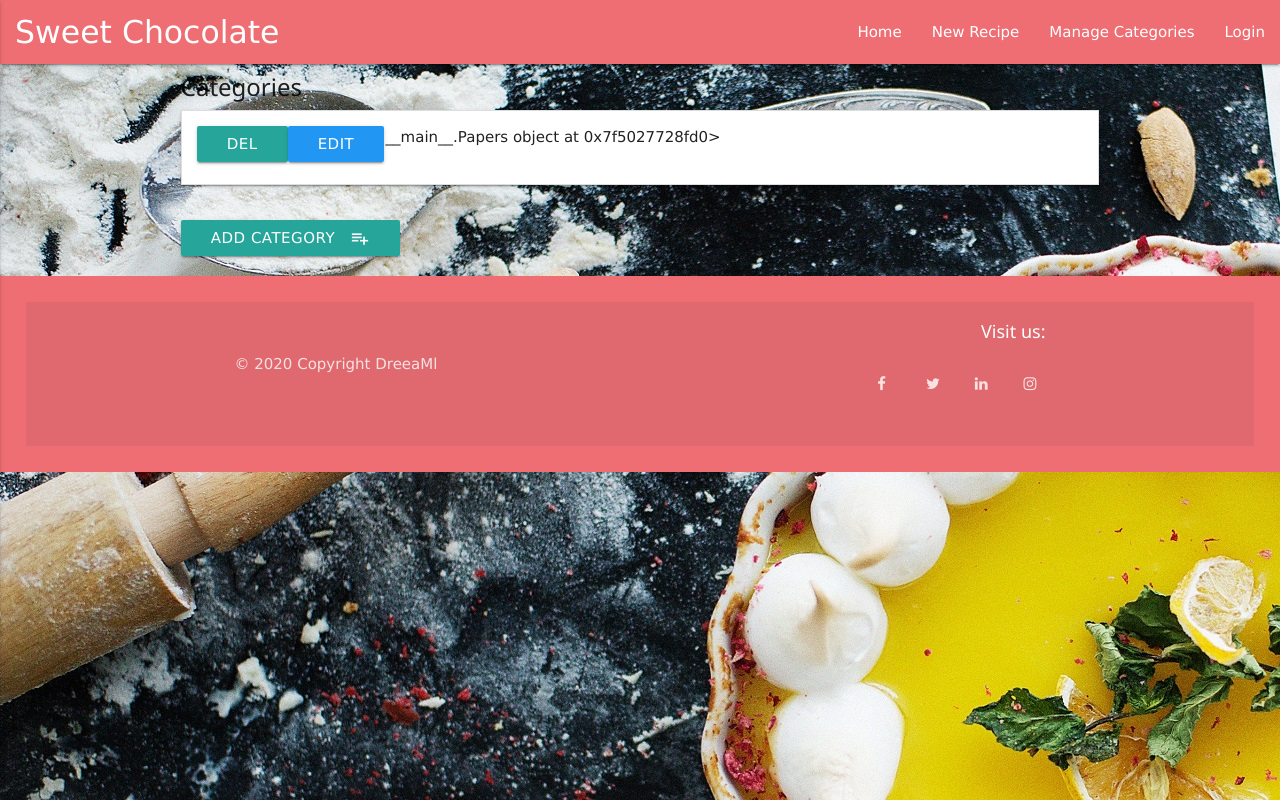
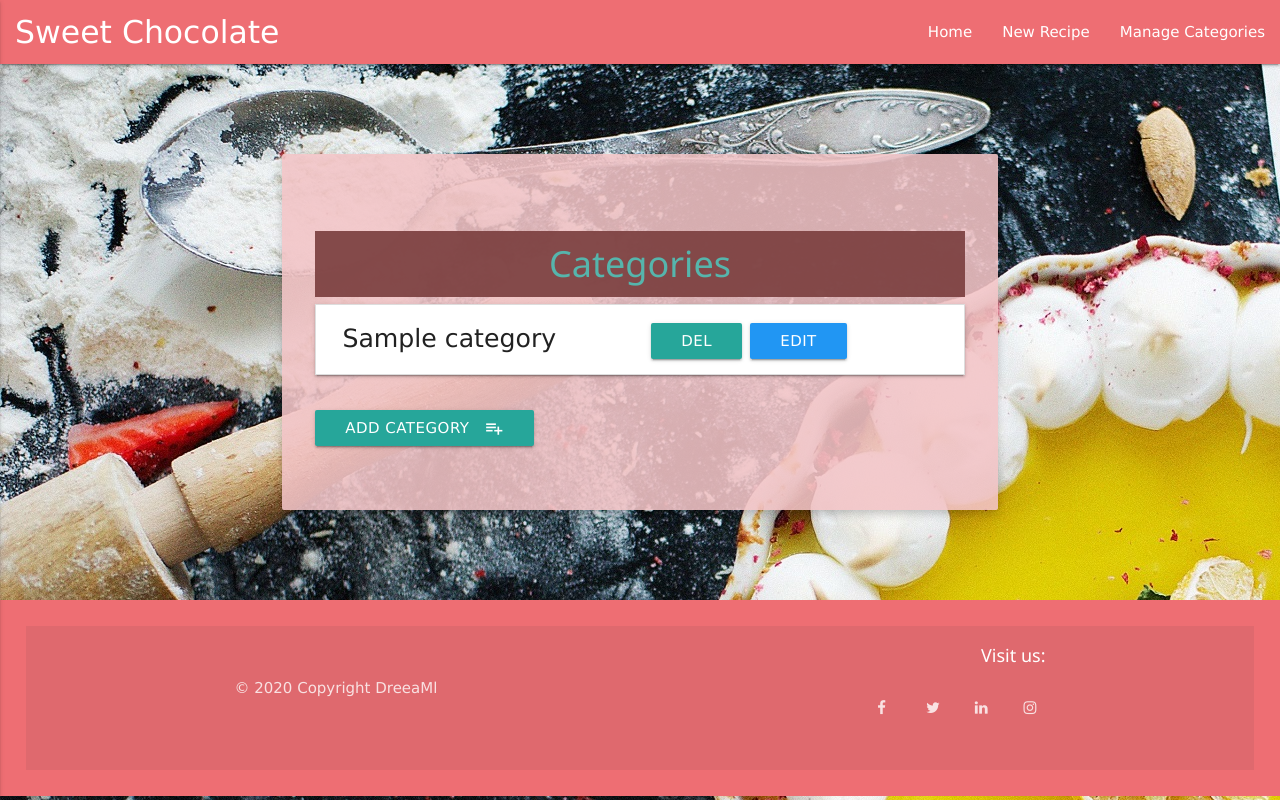
Before and after one commit to Dreeaml/Sweet-Chocolate, a Flask app: page /get_categories in a window 1280 px wide. Run offline with Flask 2, Linux system fonts and the light colour scheme; a database or web service that is not in the repository returns one stand-in record (values such as "Sample title"); some libraries are stand-ins or nearby versions.

Commit message:
fixed database connection with categories, include gitignore file, fixing redirect issues, improving desing

```diff
--- a/app.py
+++ b/app.py
@@ -2,12 +2,15 @@
 from flask import Flask, render_template, redirect, request, url_for
 from flask_pymongo import PyMongo
 from bson.objectid import ObjectId
+from os import path
+
+if path.exists("env.py"):
+    import env
 
 app = Flask(__name__)
 
 app.config["MONGO_DBNAME"] = 'sweet_chocolate'
-#app.config["MONGO_URI"] = os.getenv('MONGO_URI', 'mongodb://localhost')
-app.config["MONGO_URI"] = 'mongodb+srv://dreeaml_06:qV8hoAKKPSmzZB7v@myfirstcluster-aklf4.mongodb.net/sweet_chocolate?retryWrites=true&w=majority'
+app.config["MONGO_URI"] = os.environ.get('MONGO_URI')
 
 mongo = PyMongo(app)
 
@@ -33,14 +36,10 @@
     return redirect(url_for("get_recipes"))
 
 #open a recipe
-@app.route('/show_recipe/<recipe_id>/')
+@app.route('/show_recipe/<recipe_id>', methods=['GET'])
 def show_recipe(recipe_id):
     recipe_id = mongo.db.recipes.find_one({"_id": ObjectId(recipe_id)})
-
-@app.route('/delete_recipe/<recipe_id>')
-def delete_recipe(recipe_id):
-    mongo.db.recipe.remove({'_id': ObjectId(recipe_id)})
-    return redirect(url_for('get_recipes'))
+    return render_template("show_recipe.html", recipe=recipe_id)
 
 #categories create, delete, edit, update and insert.
 
@@ -57,7 +56,8 @@
 @app.route('/edit_category/<category_id>')
 def edit_category(category_id):
     return render_template('editcategory.html',
-    categories=mongo.db.categories.find_one({'_id': ObjectId(category_id)}))
+                           category=mongo.db.categories.find_one(
+                           {'_id': ObjectId(category_id)}))
 
 @app.route('/update_category/<category_id>', methods=['POST'])
 def update_category(category_id):
--- a/templates/addcategory.html
+++ b/templates/addcategory.html
@@ -1,6 +1,7 @@
 {% extends 'base.html' %}
 {% block content %}
 
+<div class="card col s8" style="padding:5%;">
     <h3>Add Category</h3>
     <form action="{{ url_for('insert_category') }}" method="POST" class="col s12">
         <div class="row">
@@ -15,4 +16,5 @@
             </button>
         </div>
     </form>
+</div>
 {% endblock %}
--- a/templates/base.html
+++ b/templates/base.html
@@ -18,13 +18,11 @@
                 <li><a href="{{url_for('get_recipes')}}">Home</a></li>
                 <li><a href="{{url_for('add_recipe')}}">New Recipe</a></li>
                 <li><a href="{{url_for('get_categories')}}">Manage Categories</a></li>
-                <li><a href="#">Login</a></li>
             </ul>
             <ul class="side-nav" id="mobile-demo">
                 <li><a href="{{url_for('get_recipes')}}">Home</a></li>
                 <li><a href="{{url_for('add_recipe')}}">New Recipe</a></li>
                 <li><a href="{{url_for('get_categories')}}">Manage Categories</a></li>
-                <li><a href="#">Login</a></li>
             </ul>
         </div>
     </nav>
--- a/templates/categories.html
+++ b/templates/categories.html
@@ -1,19 +1,21 @@
 {% extends 'base.html' %}
 {% block content %}
-
+<div class="card col s8" style="padding:5%;">
     <div class="row">
-
-    <h3>Categories</h3>
+        <div style="background-color: #7e4242f0; padding:0.5%; margin-top:5%; text-align:center; color:#56b5ac;">
+            <h1>Categories</h1>
+        </div>
         <ul class="collapsible" data-collapsible="accordion">
             {% for category in categories %}
             <li>
                 <div class="collapsible-header">
+                    <div class="col s6"><span class="flow-text">
+                        <strong>{{category.category_name}}</strong>
+                    </span></div>
+                    <div class="col s6"><span class="flow-text">
                         <a href="{{url_for('delete_category', category_id=category._id)}}" class="waves-effect waves-light btn btn_small">Del</a>
                         <a href="{{url_for('edit_category', category_id=category._id)}}" class="waves-effect waves-light btn btn_small blue">Edit</a>
-
-                <div class="row">
-                    <strong>{{categories.category_name}}</strong>
-                </div>
+                    </span></div>
                 </div>
             </li>
             {% endfor %}
@@ -25,4 +27,5 @@
             <i class="material-icons right">playlist_add</i>Add Category
         </a>
     </div>
+</div>
 {% endblock %}
--- a/templates/editcategory.html
+++ b/templates/editcategory.html
@@ -1,6 +1,7 @@
 {% extends 'base.html'%}
 
 {% block content %}
+<div class="card col s8" style="padding:5%;">
     <h3>Edit Category</h3>
     <div class="row">
         <form action="{{ url_for('update_category', category_id=category._id) }}" method="POST" class="col s12">
@@ -21,4 +22,6 @@
             </div>
         </form>
     </div>
+</div>
+
 {% endblock %}
```
Also changed, not shown: templates/show_recipe.html (+12 -20 lines), 1 other file. Lines whose indentation alone changed are shown as unchanged.
